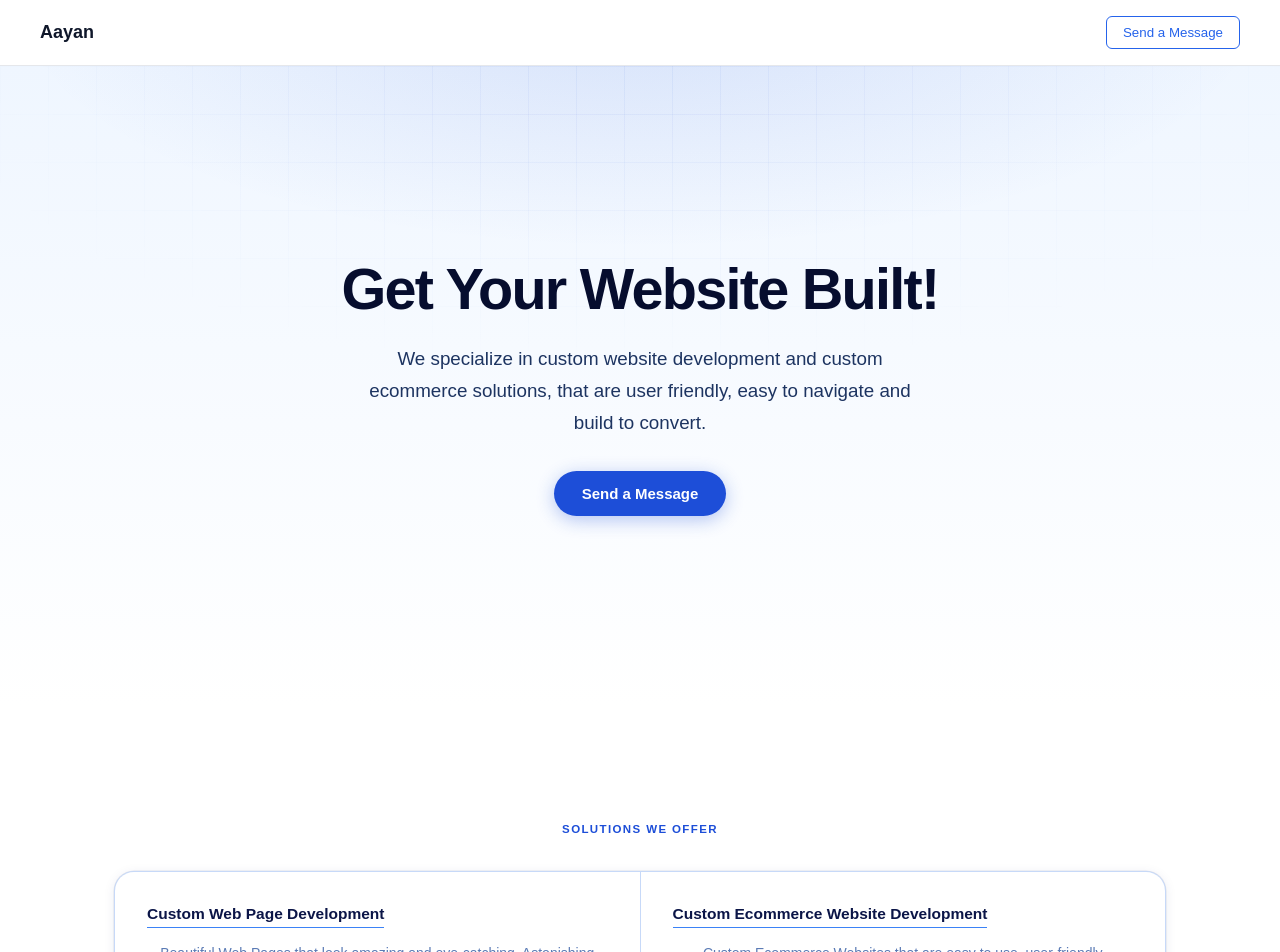
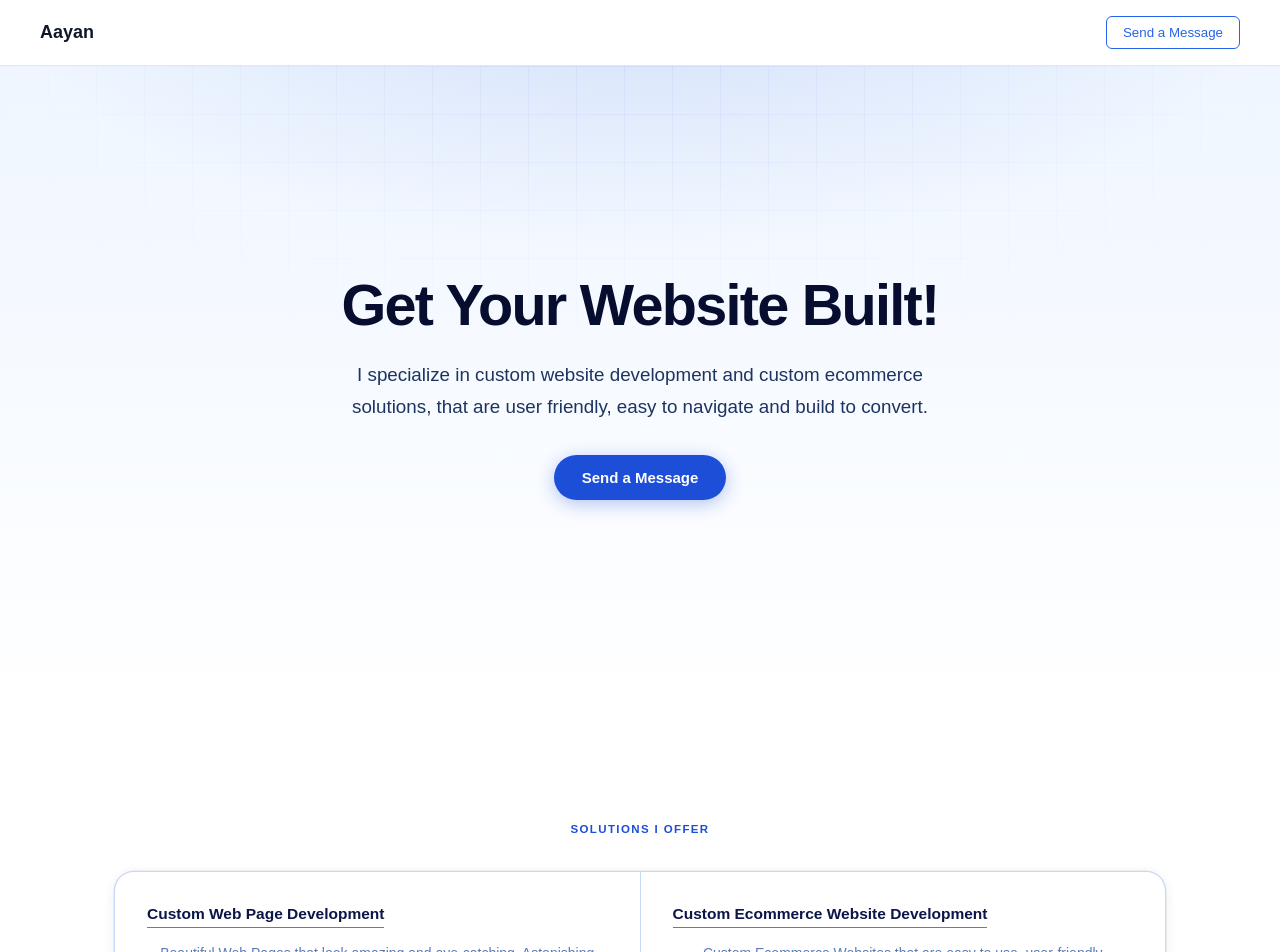
Before and after one commit to Aayan-SoftwareDev/Main-Portfolio, a React (Vite) app in the folder frontend/: page / in a window 1280 px wide. Shown: the top 952 px of the page. Built offline with nearby package versions, Linux system fonts and the light colour scheme; no server answers.

Commit message:
Change 'We' to 'I' in Home.jsx text

```diff
--- a/frontend/src/pages/Home.jsx
+++ b/frontend/src/pages/Home.jsx
@@ -50,13 +50,13 @@ const Home = ({setIsSuccess}) => {
     <div className="hero">
         <div className="hero-content">
             <h2>Get Your Website Built!</h2>
-            <p>We specialize in custom website development and custom ecommerce solutions, that are user friendly, easy to navigate and build to convert.</p>
+            <p>I specialize in custom website development and custom ecommerce solutions, that are user friendly, easy to navigate and build to convert.</p>
         </div>
         <button onClick={() => window.location.href="#getInTouch"}>Send a Message</button>
     </div>
         <div className="solutions" id="solutions">
             <div className="solutions-content">
-                <p>Solutions we offer</p>
+                <p>Solutions I offer</p>
             </div>
             <div className="solutions-card">
                 <div className="card">
```
